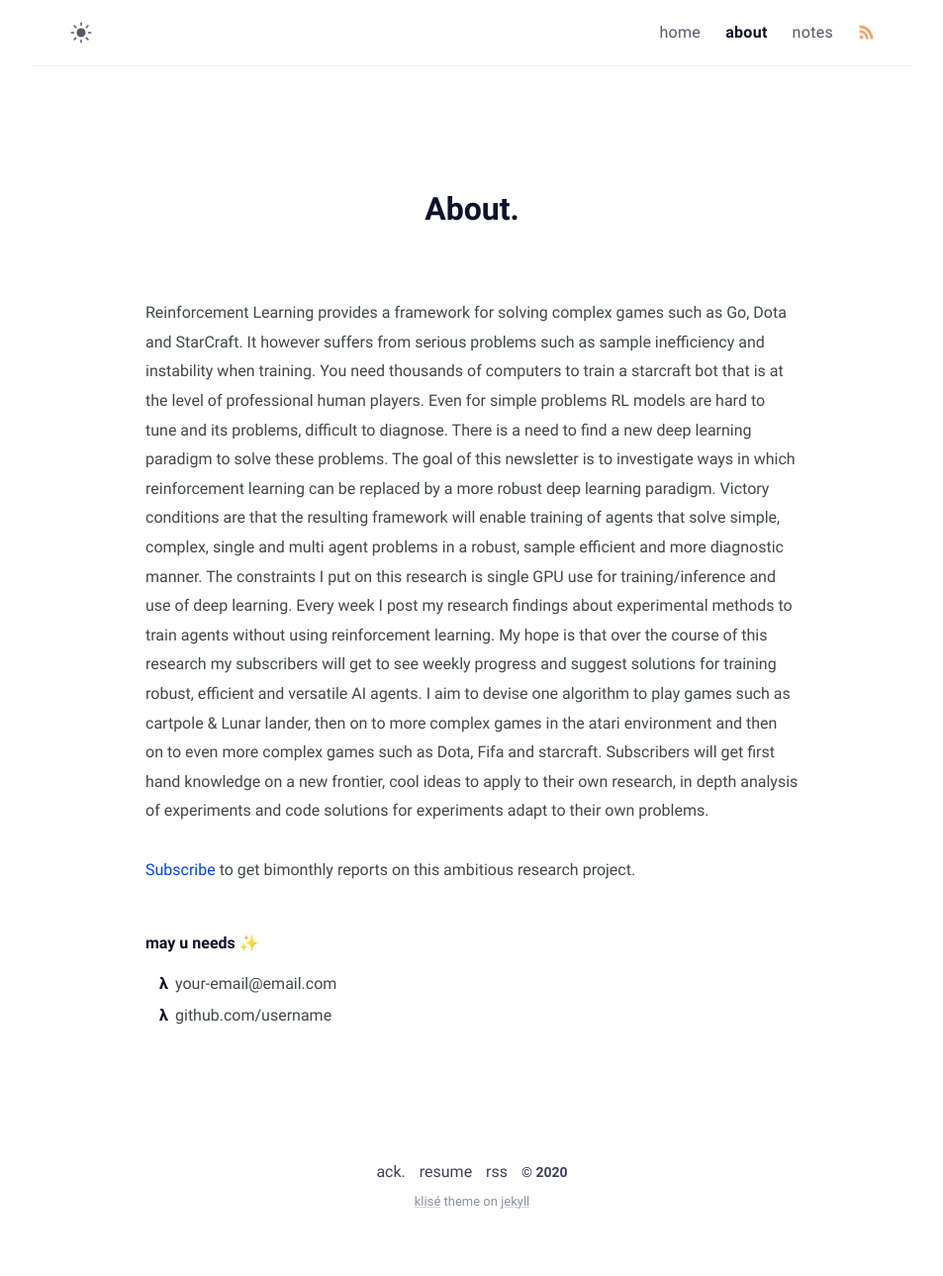
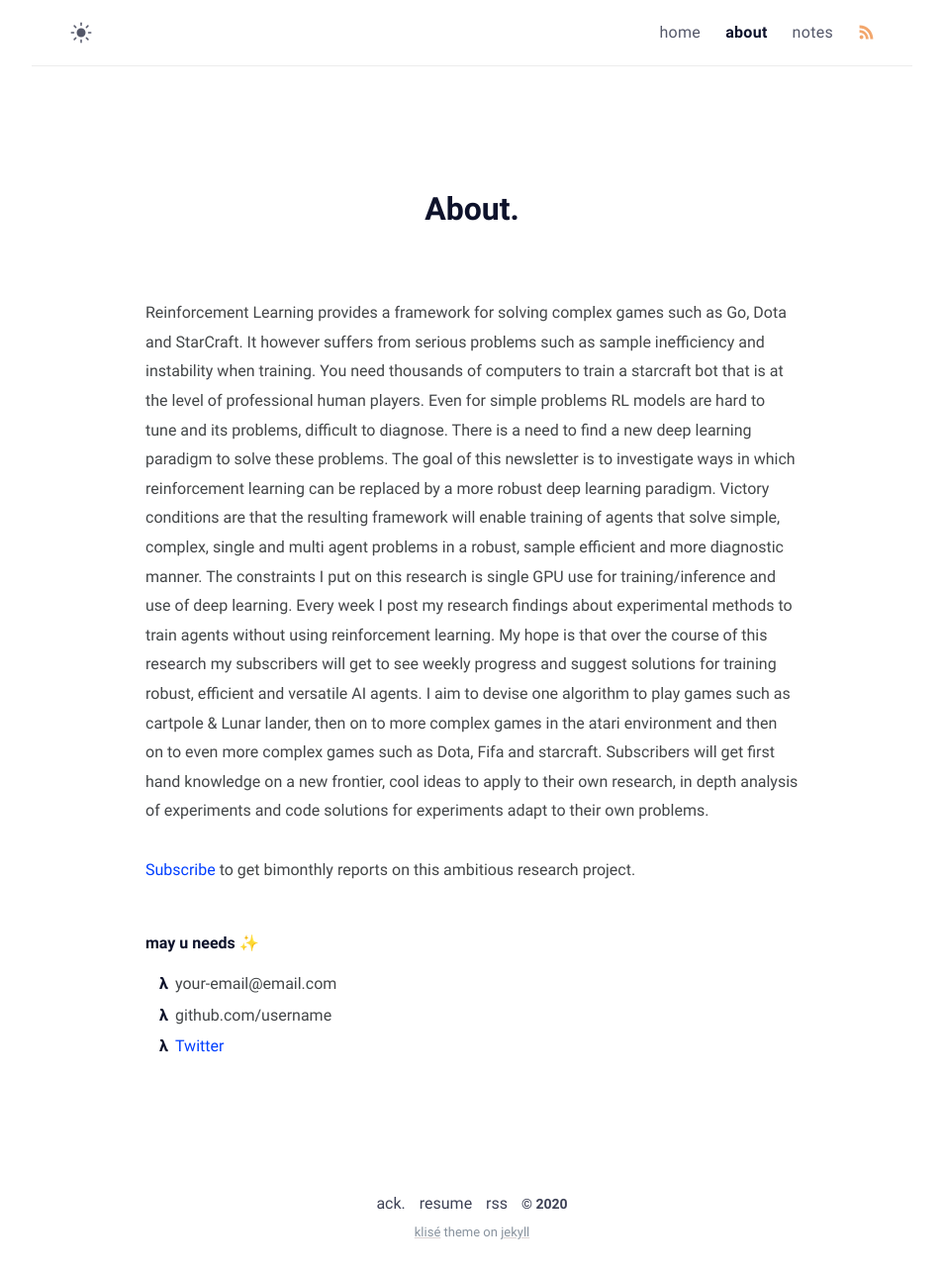
Before and after one commit to syntheticmindAI/syntheticmindAI.github.io, a Jekyll site: the page built from about.md, in a window 1280 px wide. Shown: the whole page at 99% size, without its empty margins (163-1116 px from the left). Built offline with Jekyll 4.4.1, drawn with Linux system fonts in a browser that asks for light colours; before the commit the page ends 1258 px from its top, so only the background shows below that.

Commit message:
add twitter account

```diff
--- a/about.md
+++ b/about.md
@@ -18,3 +18,4 @@ Every week I post my research findings about experimental methods to train agent
 
 - {{ site.author.email }}
 - github.com/{{ site.author.username }}
+- [Twitter](https://twitter.com/syntheticmindAI)
```
